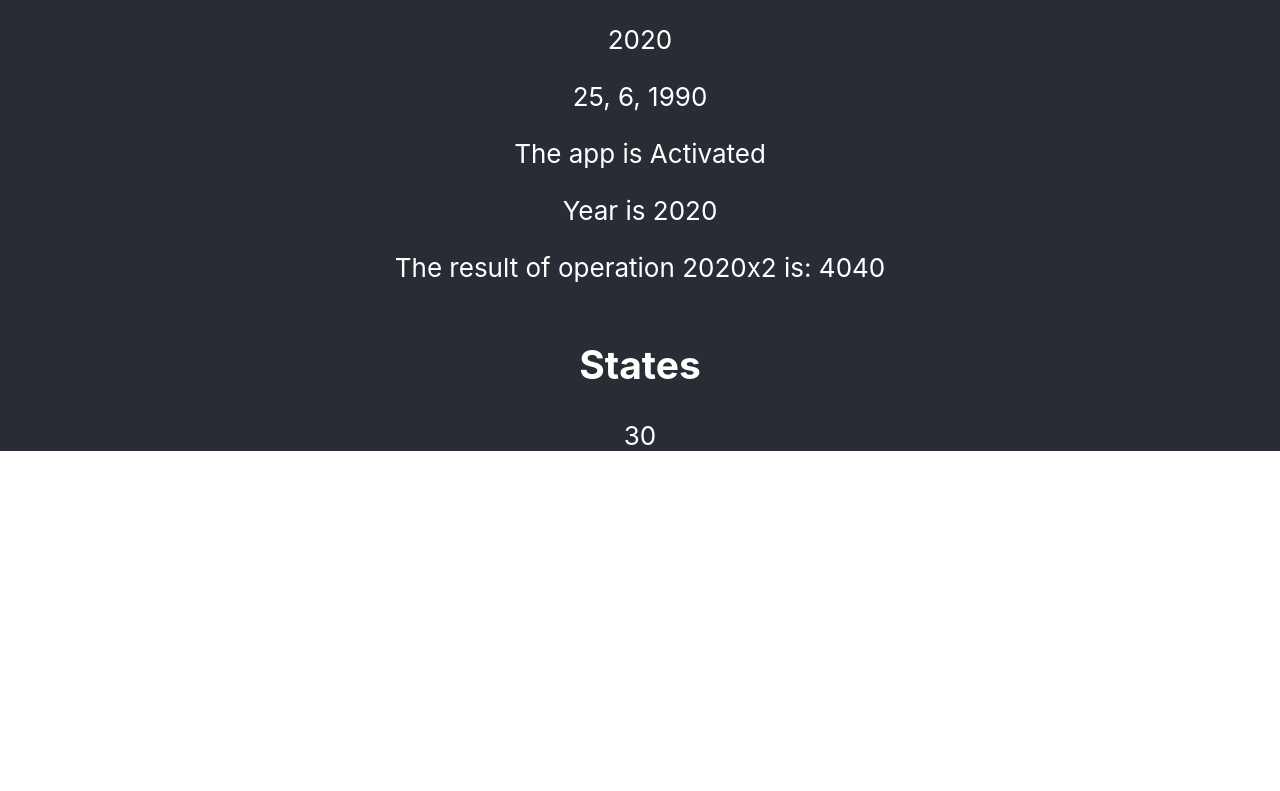
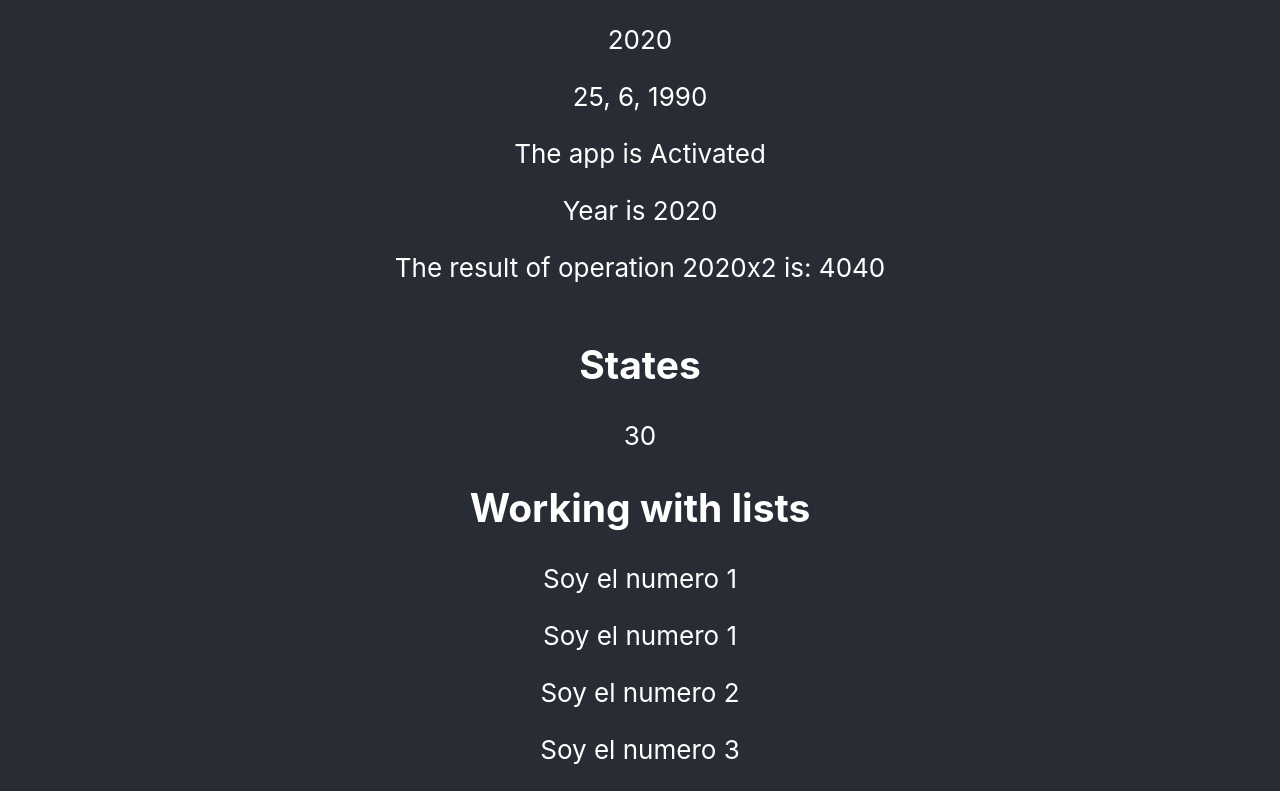
Before and after one commit to omarmontoya90/react_hello_world, a React (Create React App) app: page / in a window 1280 px wide. Shown: the part 491-1282 px from the top of the page. Before the commit the page ends 942 px from the top, so only its background shows below. Built offline with nearby package versions, Linux system fonts and the light colour scheme.

Commit message:
working with lists

```diff
--- a/src/App.js
+++ b/src/App.js
@@ -58,6 +58,20 @@ class Counter extends Component {
   }
 }
 
+class Lists extends Component{
+   render(){
+     const numbers = [1, 1, 2, 3];
+     return (
+       <div>
+         <h2>{this.props.text}</h2>
+         {numbers.map( (number, index) =>{
+           return <p key={index}>Soy el numero {number}</p>
+         })}
+       </div>
+     )
+   };
+}
+
 function App() {
   return (
     <div className="App">
@@ -73,6 +87,8 @@ function App() {
           text="Hello World, I am using React in:"
         />
         <Counter initialCounter={25}/>
+
+        <Lists text="Working with lists"/>
       </header>
     </div>
   );
```
